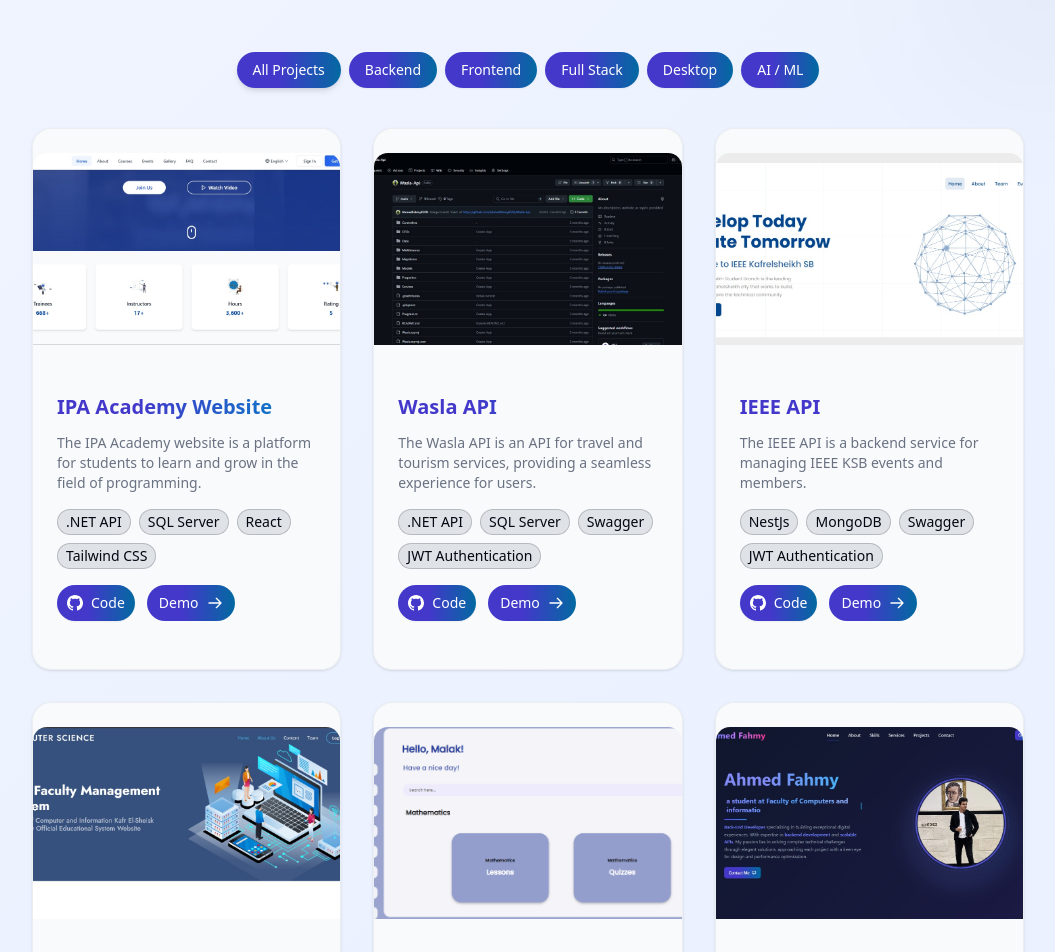
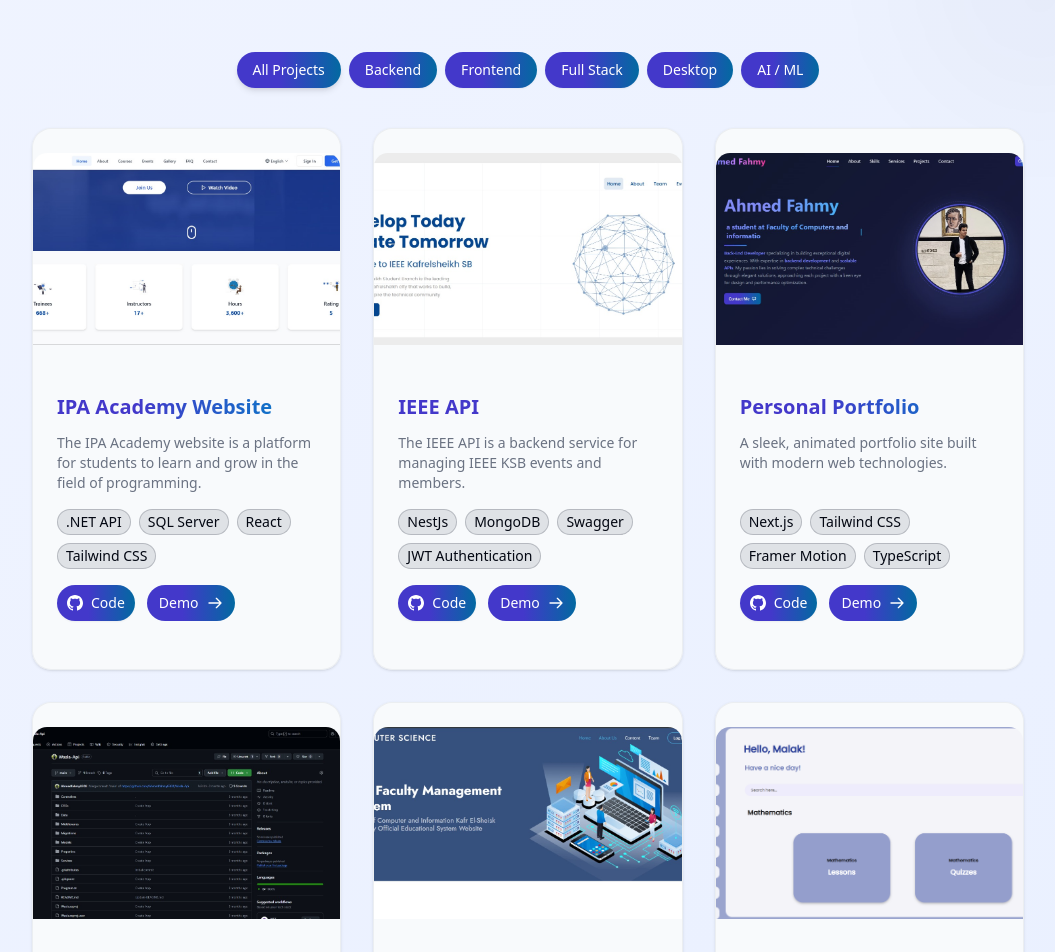
Before and after one commit to Ahmedfahmy8308/MyNextPortfolio, a Next.js app: page /projects in a window 1280 px wide. Shown: the part 220-1172 px from the top of the page, without its empty margins (112-1167 px from the left). Built offline with nearby package versions, Linux system fonts and the light colour scheme.

Commit message:
Update page.tsx

```diff
--- a/src/app/projects/page.tsx
+++ b/src/app/projects/page.tsx
@@ -28,7 +28,7 @@
 const projects: ProjectProps[] = [
   {
     id: "IPA-Website",
-    image: "/projects/IPA.jpg",
+    image: "/Projects/IPA.jpg",
     title: "IPA Academy Website",
     description: "The IPA Academy website is a platform for students to learn and grow in the field of programming.",
     link: "https://ipaegy.com/",
@@ -37,8 +37,28 @@
     technologies: ['.NET API', 'SQL Server', 'React', 'Tailwind CSS']
   },
   {
+    id: "IEEE Website",
+    image: "/Projects/IEEE.jpg",
+    title: "IEEE API",
+    description: "The IEEE API is a backend service for managing IEEE KSB events and members.",
+    link: "https://ieee-ksb.com/",
+    github: "https://github.com/Ahmedfahmy8308",
+    categories: ['backend'],
+    technologies: ['NestJs' , 'MongoDB', 'Swagger', 'JWT Authentication']
+  },
+  {
+    id: "portfolio-site",
+    image: "/Projects/portfolio.jpg",
+    title: "Personal Portfolio",
+    description: "A sleek, animated portfolio site built with modern web technologies.",
+    link: "#",
+    github: "https://github.com/Ahmedfahmy8308/portfolio",
+    categories: ['frontend'],
+    technologies: ['Next.js', 'Tailwind CSS', 'Framer Motion', 'TypeScript']
+  },
+  {
     id: "Wasla API",
-    image: "/projects/Wasla.jpg",
+    image: "/Projects/Wasla.jpg",
     title: "Wasla API",
     description: "The Wasla API is an API for travel and tourism services, providing a seamless experience for users.",
     link: "https://github.com/Ahmedfahmy8308/Wasla-Api",
@@ -47,18 +67,8 @@
     technologies: ['.NET API', 'SQL Server', 'Swagger', 'JWT Authentication']
   },
   {
-    id: "IEEE Website",
-    image: "/projects/IEEE.jpg",
-    title: "IEEE API",
-    description: "The IEEE API is a backend service for managing IEEE KSB events and members.",
-    link: "https://ieee-ksb.com/",
-    github: "https://github.com/Ahmedfahmy8308",
-    categories: ['backend'],
-    technologies: ['NestJs' , 'MongoDB', 'Swagger', 'JWT Authentication']
-  },
-  {
     id: "faculty-management",
-    image: "/projects/faculty-management.jpg",
+    image: "/Projects/faculty-management.jpg",
     title: "Faculty Management System",
     description: "The Faculty Management System is a comprehensive platform built to streamline university operations also login and take attendance with face recognition.",
     link: "https://github.com/Ahmedfahmy8308/Faculty-Management-System-website",
@@ -68,7 +78,7 @@
   },
   {
     id: "elmansa",
-    image: "/projects/Elmansa.png",
+    image: "/Projects/Elmansa.png",
     title: "Elmansa",
     description: "Elmanssa is a comprehensive software solution for teachers to manage educational activities effectively.",
     link: "https://github.com/Ahmedfahmy8308/Elmansa",
@@ -77,18 +87,8 @@
     technologies: ['.Net API ', 'Sql Server', 'Bootstrap', 'Html' , 'Js' , ]
   },
   {
-    id: "portfolio-site",
-    image: "/projects/portfolio.jpg",
-    title: "Personal Portfolio",
-    description: "A sleek, animated portfolio site built with modern web technologies.",
-    link: "#",
-    github: "https://github.com/Ahmedfahmy8308/portfolio",
-    categories: ['frontend'],
-    technologies: ['Next.js', 'Tailwind CSS', 'Framer Motion', 'TypeScript']
-  },
-  {
     id: "Faculty-management-system-Desktop",
-    image: "/projects/Faculty-management-system-Desktop.jpg",
+    image: "/Projects/Faculty-management-system-Desktop.jpg",
     title: "Faculty Management System (Desktop)",
     description: "A desktop application for managing faculty and student records, attendance, and grades. and take attendance with face recognition.",
     link: "https://github.com/Ahmedfahmy8308/Faculty-management-system-Desktop",
@@ -98,16 +98,17 @@
   },
   {
     id: "Student-management-system",
-    image: "/projects/Student-management-system.jpg",
+    image: "/Projects/Student-management-system.jpg",
     title: "Student Management System",
     description: "Create a comprehensive Student Management System using Python, Tkinter for the graphical user interface, and MySQL for database management.",
     link: "https://github.com/Ahmedfahmy8308/Student-management-system",
     github: "https://github.com/Ahmedfahmy8308/Student-management-system",
     categories: [ 'desktop'],
     technologies: ['Python',  'Tkinter', 'MySQL' ]
-  },  {
+  },
+  {
     id: "Elgad",
-    image: "/projects/Elgad.jpg",
+    image: "/Projects/Elgad.jpg",
     title: "Elgad",
     description: "A professional website developed for a client specializing in kitchen and aluminum manufacturing to showcase their work and products attractively to potential customers. The site includes an interactive portfolio with an easy-to-use content management system.",
     link: "https://elgad.runasp.net/",
```
